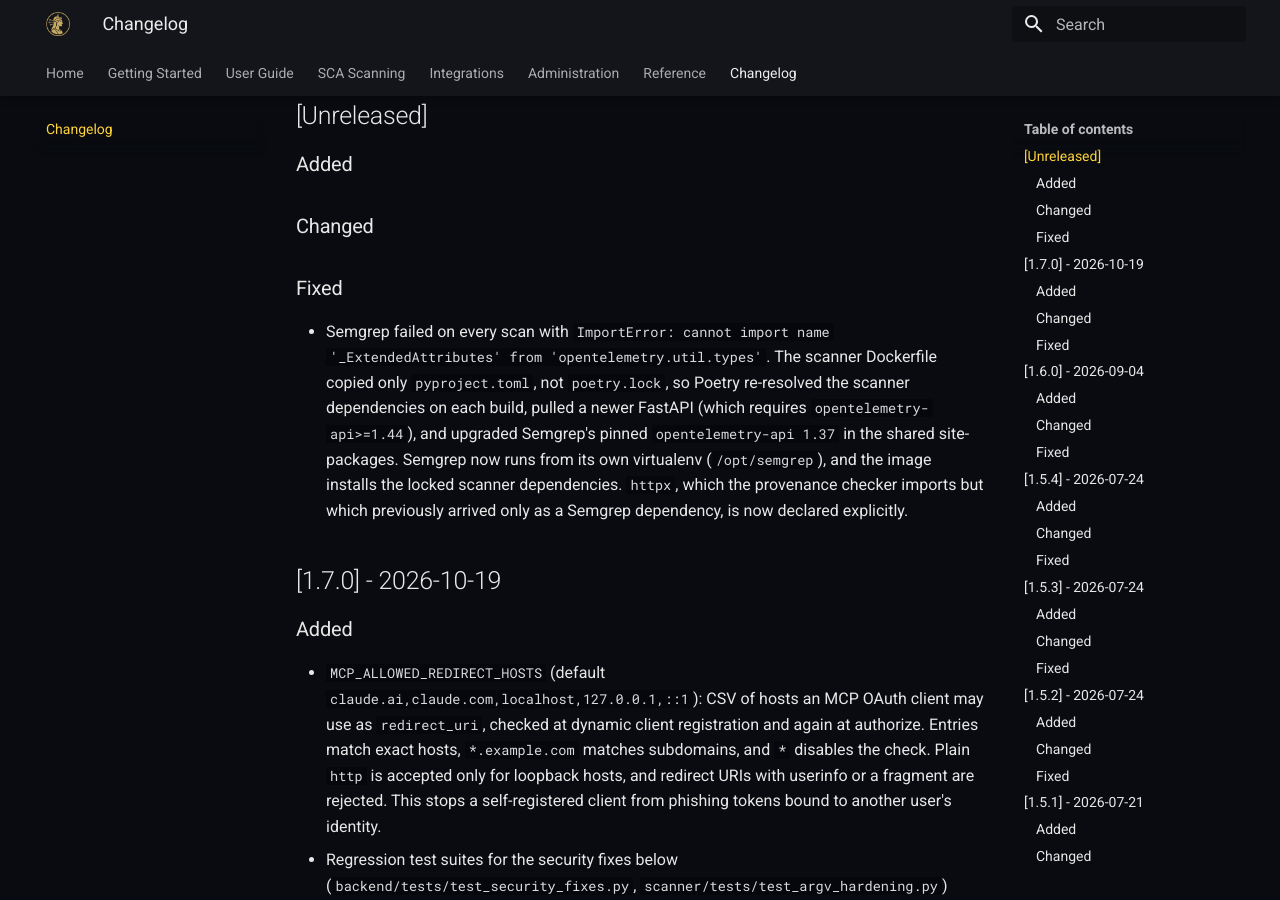
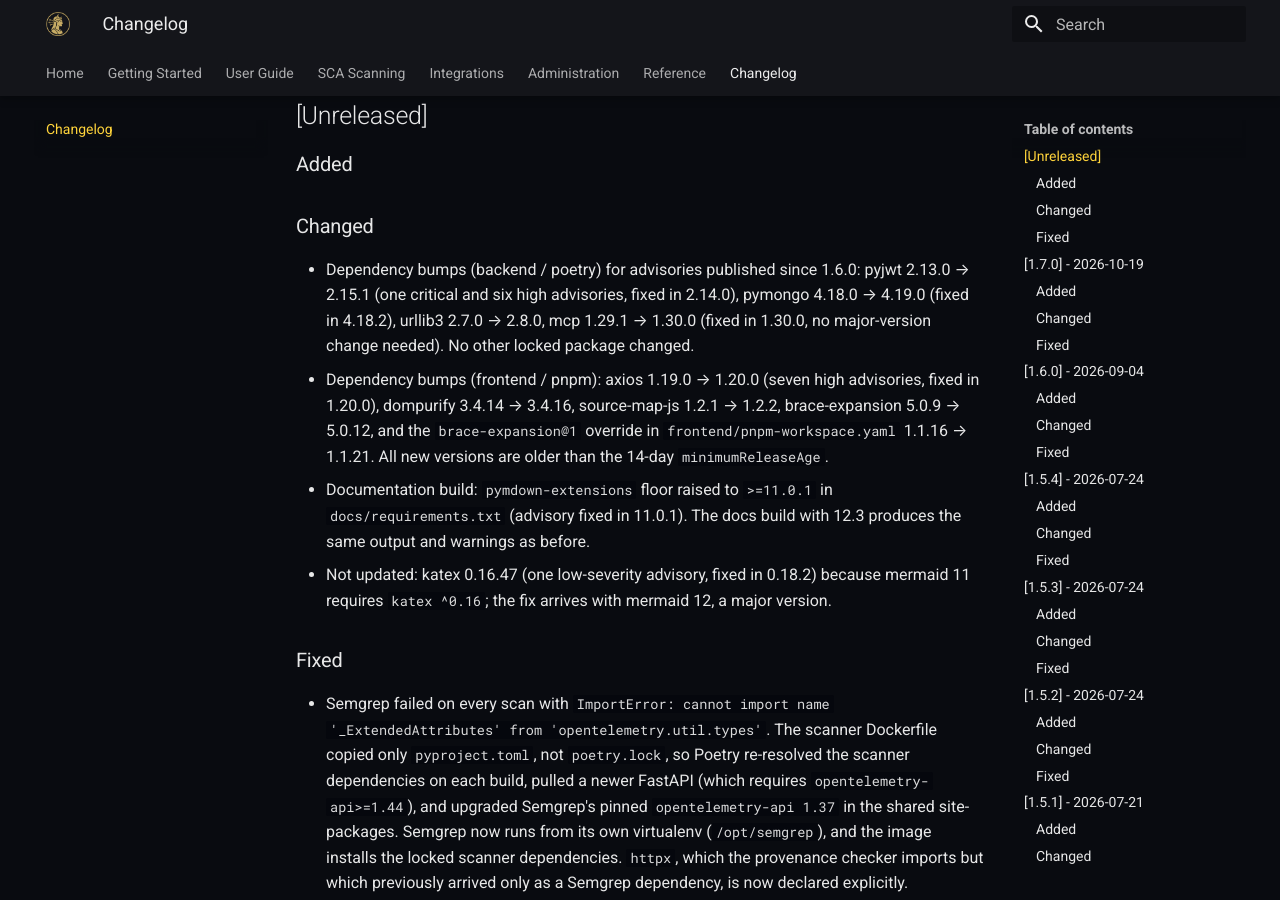
Before and after one commit to 0x3e4/hecate, an MkDocs documentation site: the page built from docs/changelog.md, in a window 1280 px wide and 900 px high, scrolled down 371 px. Built offline with MkDocs 1.6.1 and Material for MkDocs 9.7.7, drawn with Linux system fonts in a browser that asks for light colours.

Commit message:
fix(deps): bump dependencies with advisories published since 1.6.0
The 1.7.0 self-scan went from 3 to 45 findings. All 42 new findings
are CVEs published after 1.6.0 against package versions that did not
change between the two releases.

Backend (poetry, only these packages changed in the lock):
- pyjwt 2.13.0 -> 2.15.1 (1 critical + 6 high, fixed in 2.14.0)
- pymongo 4.18.0 -> 4.19.0 (fixed in 4.18.2)
- urllib3 2.7.0 -> 2.8.0
- mcp 1.29.1 -> 1.30.0 (CVE-2026-59951 fixed in 1.30.0; the report of
  CVE-2026-109985 is a false positive because it only covers <= 1.4.2)

Frontend (pnpm 11, all versions older than the 14-day minimumReleaseAge):
- axios 1.19.0 -> 1.20.0 (7 high, fixed in 1.20.0)
- dompurify 3.4.14 -> 3.4.16, source-map-js 1.2.1 -> 1.2.2,
  brace-expansion 5.0.9 -> 5.0.12
- brace-expansion@1 override 1.1.16 -> 1.1.21

Docs: pymdown-extensions floor >=11.0.1. Docs build with 12.3 shows
the same 4 pre-existing missing-screenshot warnings as 10.21.3 and no
new ones.

katex stays on 0.16.47 (one low-severity advisory). Its fix (0.18.2)
requires mermaid 12, a major version.

Verified: backend ruff + 223 tests on Python 3.14 against the new lock.
Frontend: pnpm install --frozen-lockfile, eslint (0 errors), tsc,
vitest 16/16 and vite build on node:24, with pnpm 11.22.0.

```diff
--- a/docs/changelog.md
+++ b/docs/changelog.md
@@ -16,6 +16,11 @@
 ### Added
 
 ### Changed
+
+- Dependency bumps (backend / poetry) for advisories published since 1.6.0: pyjwt 2.13.0 → 2.15.1 (one critical and six high advisories, fixed in 2.14.0), pymongo 4.18.0 → 4.19.0 (fixed in 4.18.2), urllib3 2.7.0 → 2.8.0, mcp 1.29.1 → 1.30.0 (fixed in 1.30.0, no major-version change needed). No other locked package changed.
+- Dependency bumps (frontend / pnpm): axios 1.19.0 → 1.20.0 (seven high advisories, fixed in 1.20.0), dompurify 3.4.14 → 3.4.16, source-map-js 1.2.1 → 1.2.2, brace-expansion 5.0.9 → 5.0.12, and the `brace-expansion@1` override in `frontend/pnpm-workspace.yaml` 1.1.16 → 1.1.21. All new versions are older than the 14-day `minimumReleaseAge`.
+- Documentation build: `pymdown-extensions` floor raised to `>=11.0.1` in `docs/requirements.txt` (advisory fixed in 11.0.1). The docs build with 12.3 produces the same output and warnings as before.
+- Not updated: katex 0.16.47 (one low-severity advisory, fixed in 0.18.2) because mermaid 11 requires `katex ^0.16`; the fix arrives with mermaid 12, a major version.
 
 ### Fixed
 
--- a/docs/requirements.txt
+++ b/docs/requirements.txt
@@ -1,3 +1,3 @@
 # Documentation build dependencies (Read the Docs / local `mkdocs serve`).
 mkdocs-material>=9.7.6
-pymdown-extensions>=10.21.3
+pymdown-extensions>=11.0.1
```
Also changed, not shown: CHANGELOG.md (+5 -0 lines), 4 other files.
